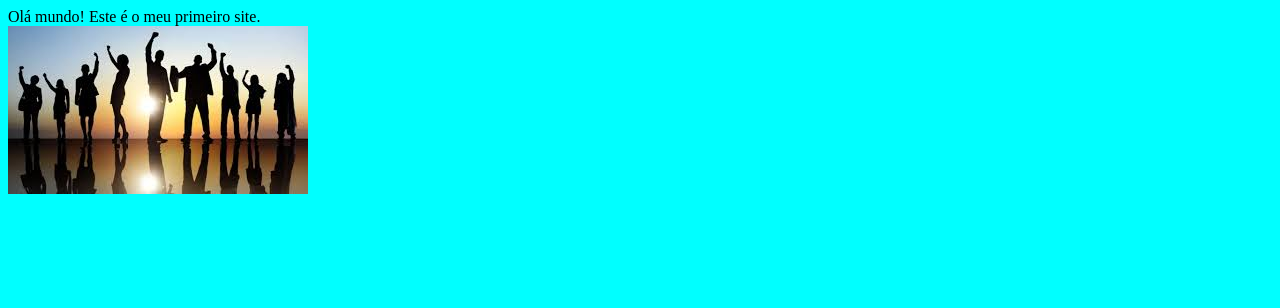
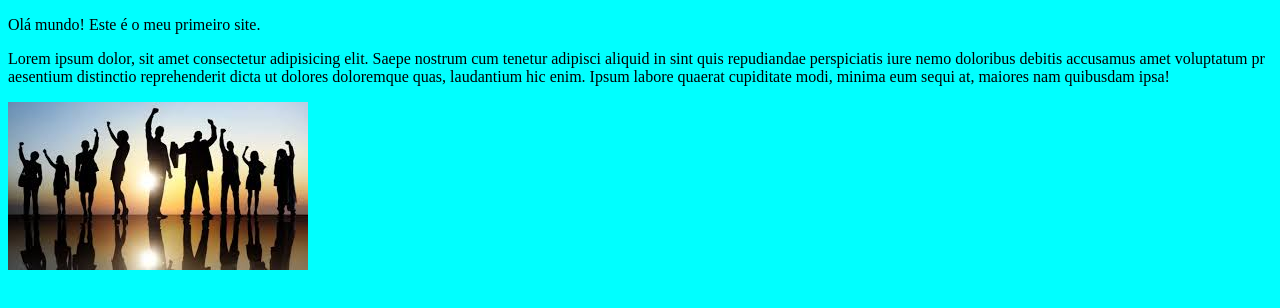
Before and after one commit to PedroHMS7/ProjetoWeb1, a plain HTML site: page index.html in a window 1280 px wide. Drawn offline with Linux system fonts and the light colour scheme.

Commit message:
UPDATE index.html

```diff
--- a/index.html
+++ b/index.html
@@ -7,7 +7,15 @@
        <link rel="stylesheet" href="style.css">
     </head>
     <body>
-        Olá mundo! Este é o meu primeiro site.<br>
+        <p>Olá mundo! Este é o meu primeiro site.</p>
+
+        <p>Lorem ipsum dolor, sit amet consectetur adipisicing elit.
+           Saepe nostrum cum tenetur adipisci aliquid in sint quis
+           repudiandae perspiciatis iure nemo doloribus debitis accusamus
+           amet voluptatum pr aesentium distinctio reprehenderit
+           dicta ut dolores doloremque quas, laudantium hic enim.
+           Ipsum labore quaerat cupiditate modi, minima eum sequi at,
+            maiores nam quibusdam ipsa!</p>
         <img src="pessoas.jpg" alt="">
     </body>
     </html>
```
